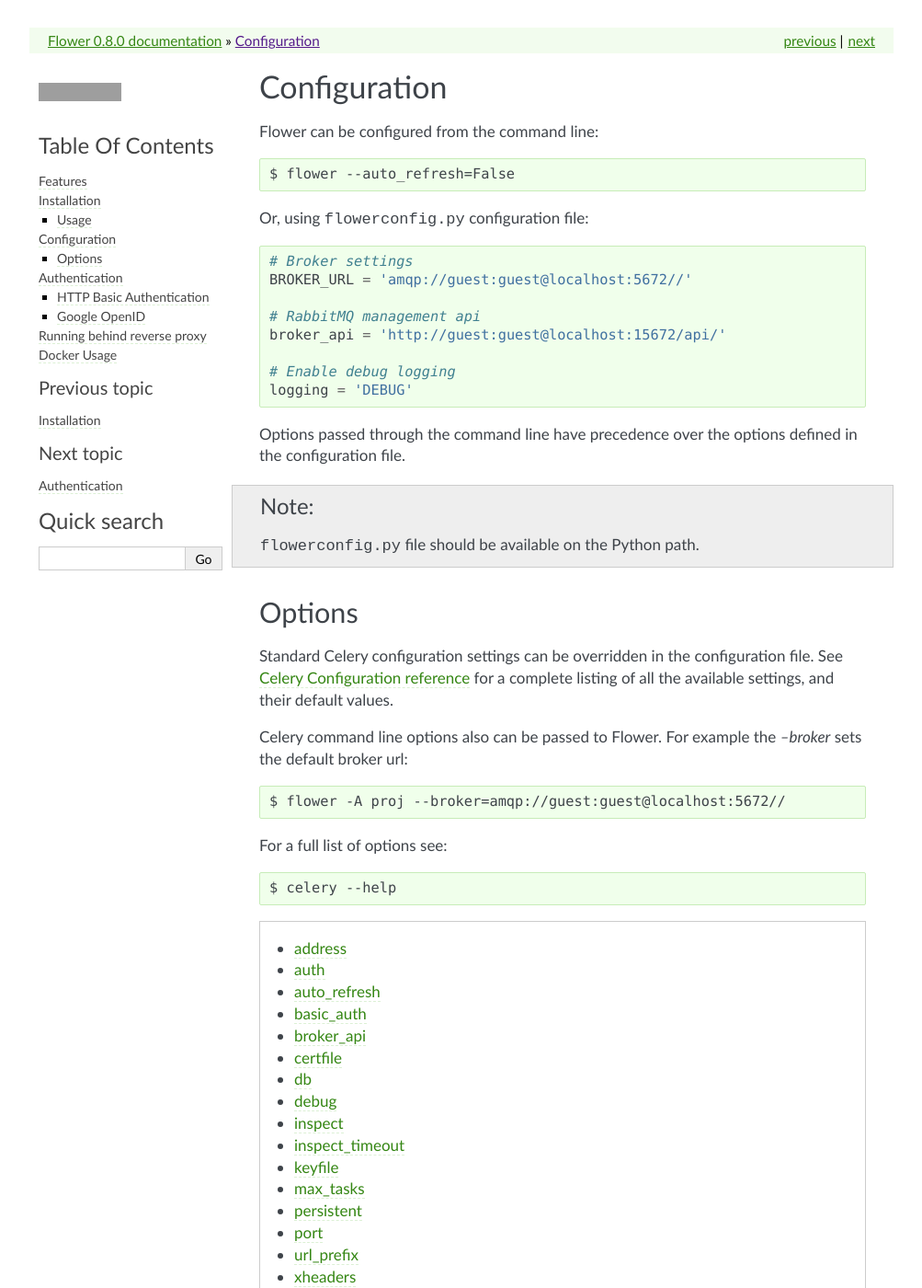
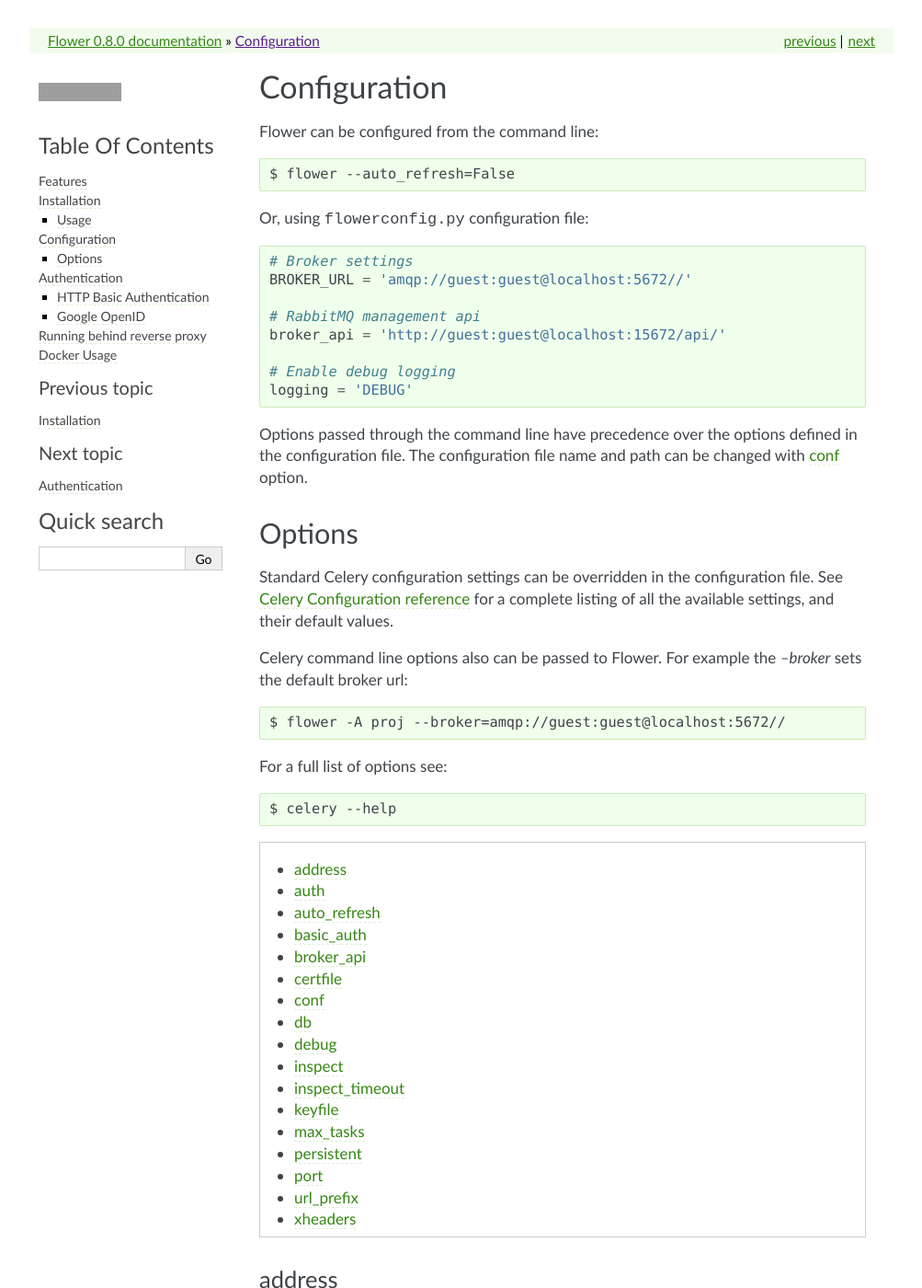
Before and after one commit to mher/flower, a Sphinx documentation site: the page built from docs/config.rst, in a window 1280 px wide and 1400 px high. Shown: the whole window at 92% size, without its empty margins (138-1141 px from the left). Built offline with Sphinx 7.4.7, drawn with Linux system fonts in a browser that asks for light colours; pages that are not in the unit, such as notebooks, are missing from menus; some of the changed text lies outside the part shown; grey boxes are pictures that could not be loaded.

Commit message:
Document --conf option

```diff
--- a/docs/config.rst
+++ b/docs/config.rst
@@ -21,12 +21,8 @@
     logging = 'DEBUG'
 
 Options passed through the command line have precedence over the options
-defined in the configuration file.
-
-.. note::
-
-    :file:`flowerconfig.py` file should be available on the Python path.
-
+defined in the configuration file. The configuration file name and path
+can be changed with `conf`_ option.
 
 Options
 -------
@@ -90,6 +86,13 @@
 ~~~~~~~~
 
 A path to SSL certificate file
+
+.. _conf:
+
+conf
+~~~~
+
+A path to the configuration file (by default, `flowerconfig.py`)
 
 db
 ~~
```
